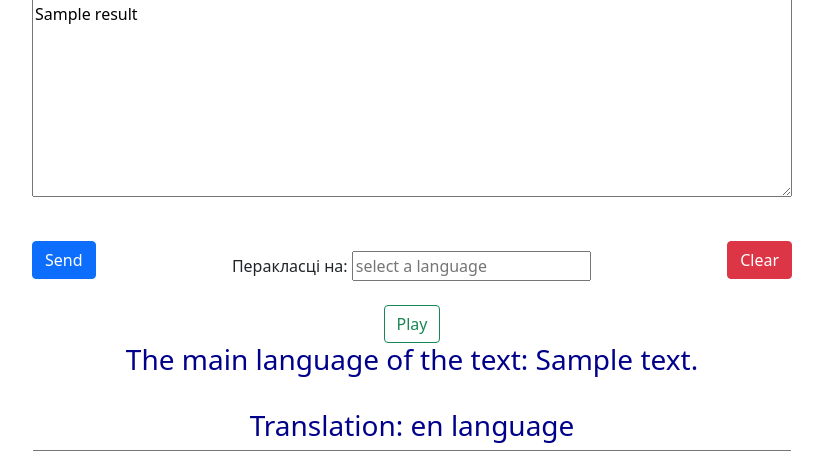
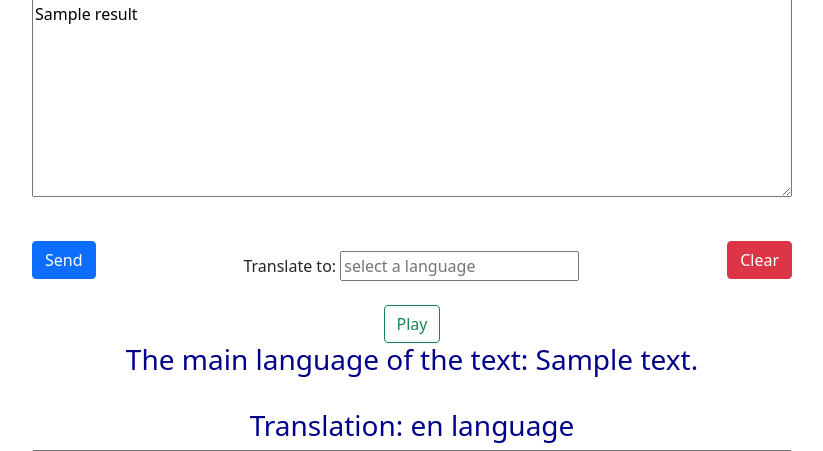
Before and after one commit to Vladimir-82/LanguageIdentifier, a Django app: template app/templates/app/index.html in a window 1280 px wide. Shown: the part 182-633 px from the top of the page, without its empty margins (228-1051 px from the left). Run offline with Django 4.2, Linux system fonts and the light colour scheme; tables that the repository leaves empty hold one stand-in row (values such as "Sample post"); the template is opened without the code that fills it: values that come from a table or form of the project are taken from there, most other values are stand-ins (such as "Sample title", 1, 10 or a date in 2020).

Commit message:
english-7

```diff
--- a/app/templates/app/index.html
+++ b/app/templates/app/index.html
@@ -32,7 +32,7 @@
                 <button type="reset" id="reset" class="btn btn-danger" style="float: right; margin-top: 5%">Clear</button>
             </div></br></br>
             <div class="inner">
-                Перакласці на: <input type="text" placeholder="select a language" name="languages" list="languages" class="custom-select">
+                Translate to: <input type="text" placeholder="select a language" name="languages" list="languages" class="custom-select">
                 <datalist id="languages">
                   <option value="English">
                   <option value="Deutsch">
```
